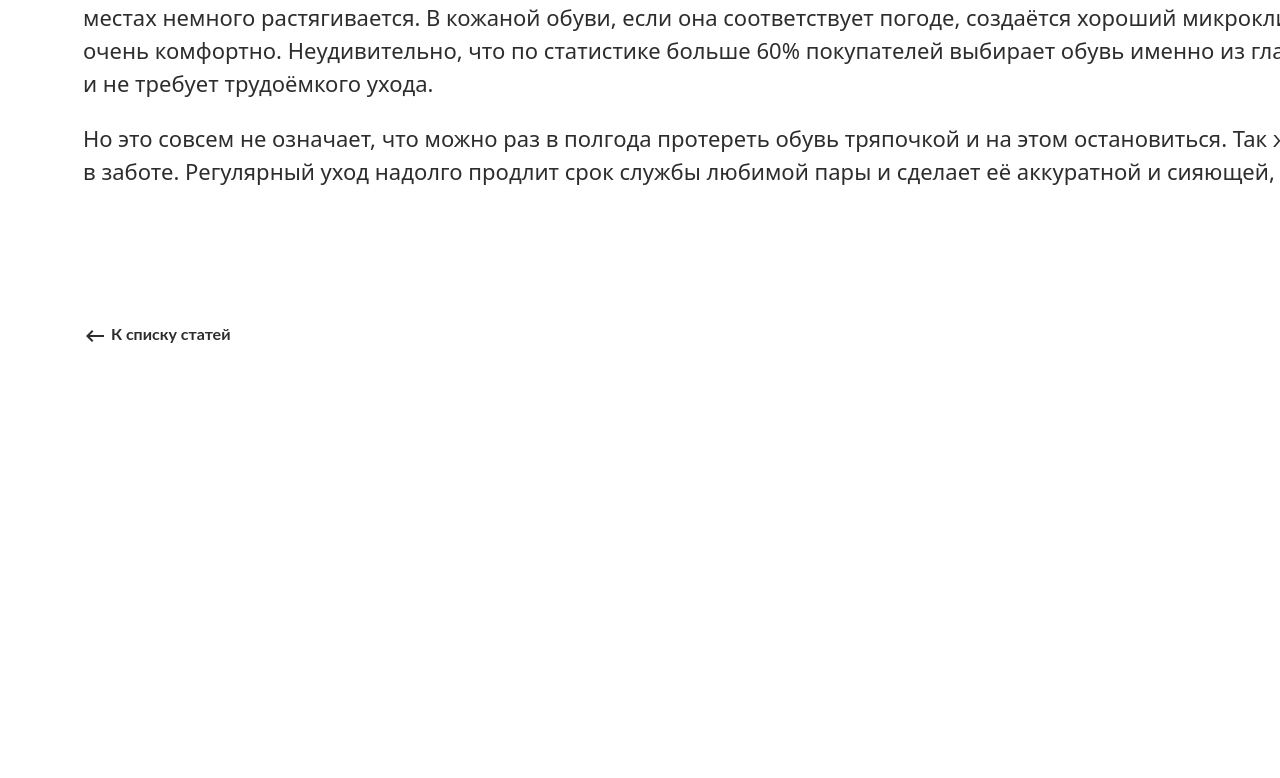
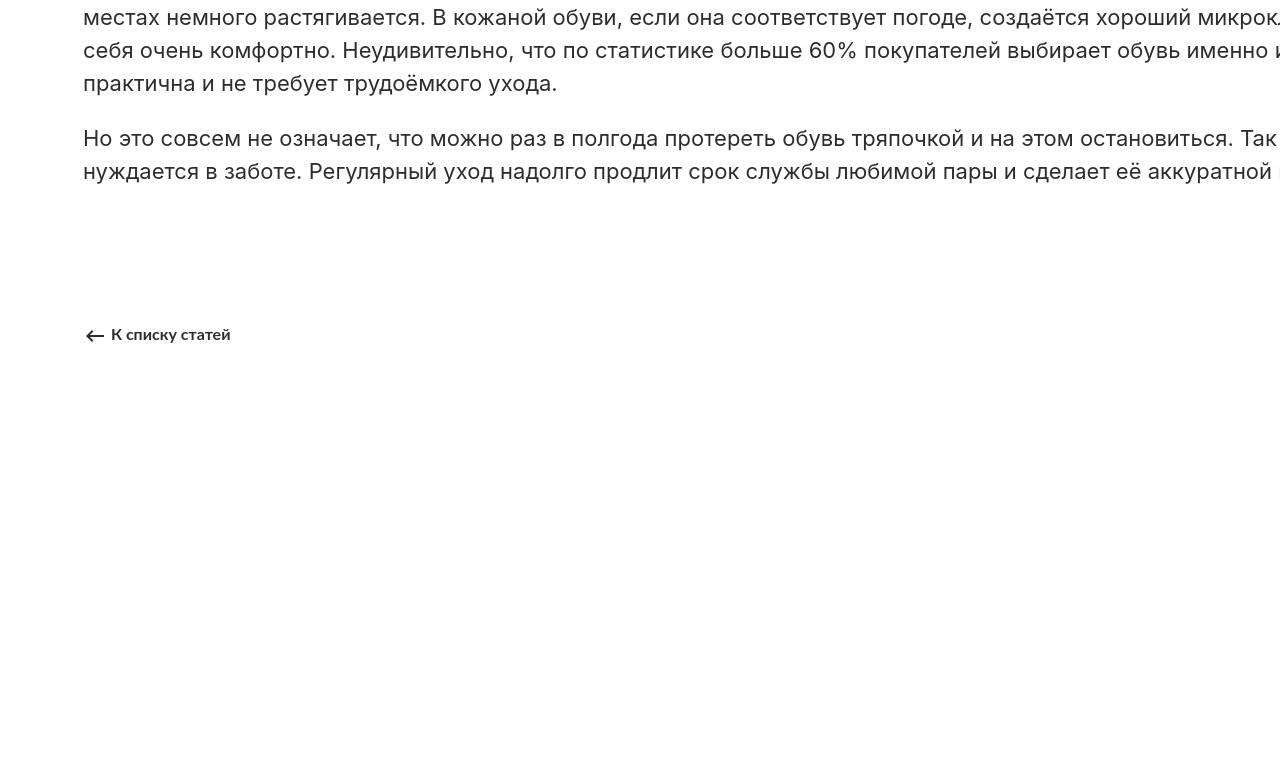
Before and after one commit to atrubienko/Module-2, a plain HTML site: page 2.5/article.html in a window 1280 px wide. Shown: the part 247-1025 px from the top of the page. Drawn offline with Linux system fonts and the light colour scheme.

Commit message:
correction

```diff
--- a/2.5/article.css
+++ b/2.5/article.css
@@ -3,7 +3,8 @@ body {
   width: 1920px;
   height: 1676px;
   background: rgb(255, 255, 255);
-  font-family: system-ui, -apple-system,
+  font-family:
+  -apple-system,
   BlinkMacSystemFont,
   'Segoe UI',
   Roboto,
```
